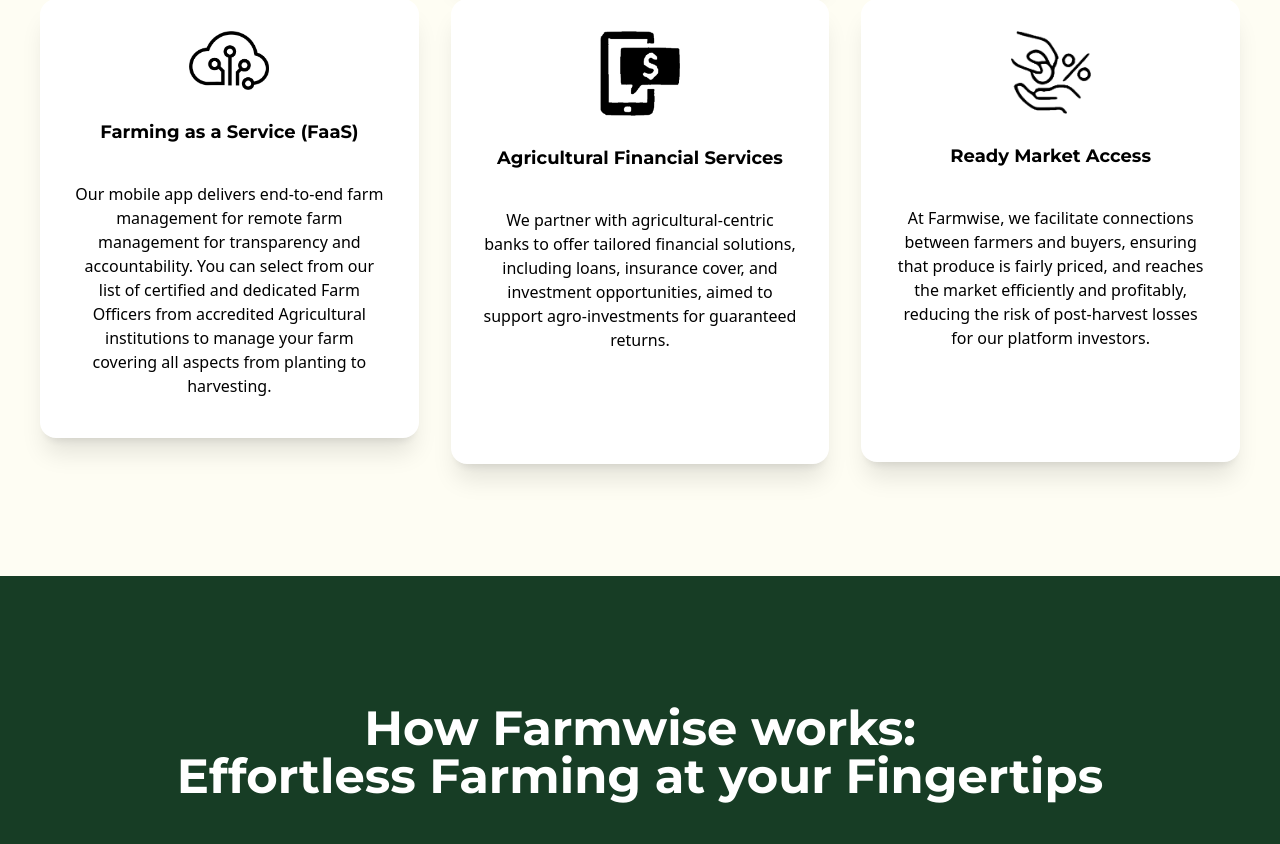
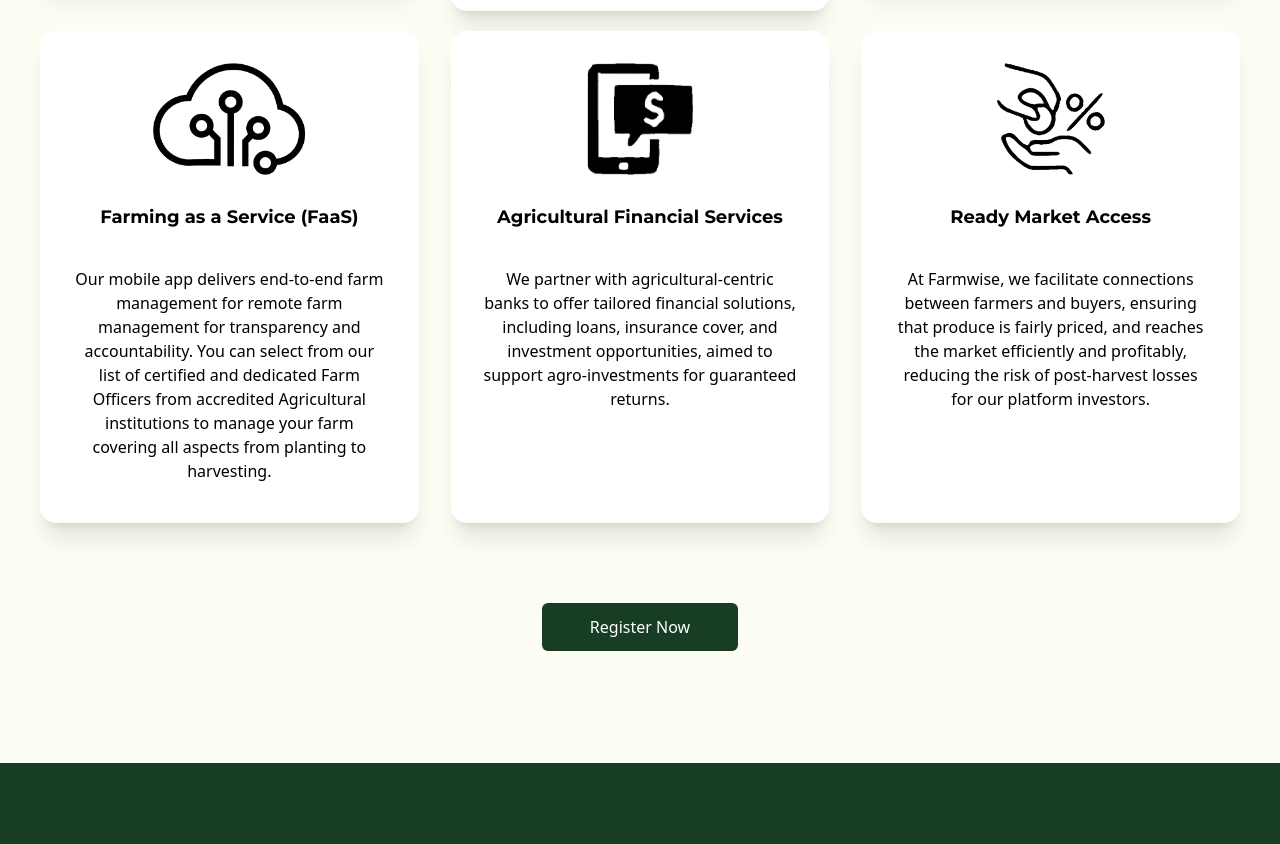
Before and after one commit to kevinmisigaro/farmwise, a Next.js app: page / in a window 1280 px wide. Shown: the part 2143-2987 px from the top of the page. Built offline with nearby package versions, Linux system fonts and the light colour scheme.

Commit message:
adding CTA

```diff
--- a/src/app/page.tsx
+++ b/src/app/page.tsx
@@ -113,7 +113,7 @@ function Index() {
               Whether you are interested in investing, learning, or farming as a
               side hustle, our Morogo farm project offers a unique opportunity
               to reap the benefit of farming with a difference. Register now to
-              become part of our community.{" "} Register your interest now!
+              become part of our community. Register your interest now!
             </p>
 
             <Link
@@ -123,7 +123,9 @@ function Index() {
               Register Now
             </Link>
 
-            <h3 className="font-black mt-10 text-xl md:text-3xl">Come grow with us!</h3>
+            <h3 className="font-black mt-10 text-xl md:text-3xl">
+              Come grow with us!
+            </h3>
           </div>
           <div className="basis-1 md:basis-1/2 mb-10">
             <div className="bg-[url('/assets/images/cta-2.jpg')] h-[60vh] bg-cover"></div>
@@ -150,7 +152,7 @@ function Index() {
           <div className="basis-1 md:basis-1/3">
             <div className="card w-full bg-white shadow-xl">
               <div className="card-body flex items-center">
-                <img className="w-20" src="/assets/icons/services/F9.png" />
+                <img className="h-28" src="/assets/icons/services/F9.png" />
                 <p className={`${mali.className} mt-5 text-lg`}>
                   Short-term Farm Rental <br /> Opportunity Nationwide
                 </p>
@@ -167,7 +169,7 @@ function Index() {
           <div className="basis-1 md:basis-1/3">
             <div className="card w-full bg-white shadow-xl">
               <div className="card-body flex items-center text-center">
-                <img className="w-20" src="/assets/icons/services/F8.png" />
+                <img className="h-28" src="/assets/icons/services/F8.png" />
                 <p className={`${mali.className} mt-5 text-lg`}>
                   Land Preparation and Management <br />
                   <br />
@@ -185,7 +187,7 @@ function Index() {
           <div className="basis-1 md:basis-1/3">
             <div className="card w-full bg-white shadow-xl">
               <div className="card-body flex items-center text-center">
-                <img className="w-20" src="/assets/icons/services/F1.png" />
+                <img className="h-28" src="/assets/icons/services/F1.png" />
                 <p className={`${mali.className} mt-5 text-lg text-center`}>
                   Quality Agricultural Input <br />
                   <br />
@@ -202,7 +204,7 @@ function Index() {
           <div className="basis-1 md:basis-1/3">
             <div className="card w-full bg-white shadow-xl">
               <div className="card-body flex items-center text-center">
-                <img className="w-20" src="/assets/icons/services/F6.png" />
+                <img className="h-28" src="/assets/icons/services/F6.png" />
                 <p className={`${mali.className} mt-5 text-lg text-center`}>
                   Farming as a Service (FaaS)
                   <br />
@@ -222,7 +224,7 @@ function Index() {
           <div className="basis-1 md:basis-1/3">
             <div className="card w-full bg-white shadow-xl">
               <div className="card-body flex items-center text-center">
-                <img className="w-20" src="/assets/icons/services/F4.png" />
+                <img className="h-28" src="/assets/icons/services/F4.png" />
                 <p className={`${mali.className} mt-5 text-lg text-center`}>
                   Agricultural Financial Services
                   <br />
@@ -241,7 +243,7 @@ function Index() {
           <div className="basis-1 md:basis-1/3">
             <div className="card w-full bg-white shadow-xl">
               <div className="card-body flex items-center text-center">
-                <img className="w-20" src="/assets/icons/services/F3.png" />
+                <img className="h-28" src="/assets/icons/services/F3.png" />
                 <p className={`${mali.className} mt-5 text-lg text-center`}>
                   Ready Market Access
                   <br />
@@ -256,6 +258,15 @@ function Index() {
               </div>
             </div>
           </div>
+        </div>
+
+        <div className="flex flex-row justify-center mt-20">
+          <Link
+            href={"/contact"}
+            className="px-12 py-3 rounded-md max-w-fit text-white bg-[#173d25] cursor-pointer"
+          >
+            Register Now
+          </Link>
         </div>
       </div>
 
@@ -524,9 +535,7 @@ function Index() {
           />
           <div>
             <h3>Send an Email</h3>
-            <h2 className="font-bold text-lg">
-            ruth.yongolo@farmwise.tz
-            </h2>
+            <h2 className="font-bold text-lg">ruth.yongolo@farmwise.tz</h2>
           </div>
         </div>
       </div>
```
